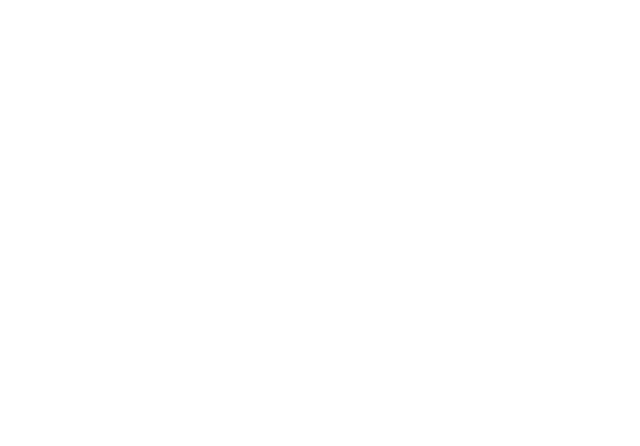
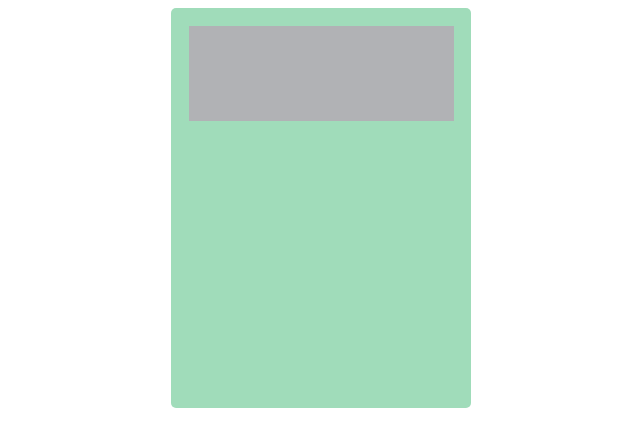
Before and after one commit to muhd09afiq/TOP-Calculator, a plain HTML site: page index.html in a window 1280 px wide. Shown: the whole page, without its empty margins (319-959 px from the left). Drawn offline with Linux system fonts and the light colour scheme.

Commit message:
test before penpot
insert flex code from penpot

```diff
--- a/index.html
+++ b/index.html
@@ -8,6 +8,19 @@
     <link rel="stylesheet" href="styles.css">
 </head>
 <body>
+    <div class="calculator">
+        <div class="display">
 
+        </div>
+        <div class="button">
+            <div class="clear">
+
+            </div>
+
+        </div>
+
+
+
+    </div>
 </body>
 </html>
--- a/styles.css
+++ b/styles.css
@@ -0,0 +1,22 @@
+body{
+
+}
+
+.calculator {
+    width: 300px;
+    height: 400px;
+    border-radius: 5px;
+    background-color: rgba(160, 220, 186, 1);
+    display: flex;
+    margin: auto;
+  }
+
+  .display {
+    width: 265px;
+    height: 95px;
+    background-color: rgba(177, 178, 181, 1);
+    margin-right: auto;
+    margin-left: auto;
+    margin-top: 18px    ;
+
+  }
```
